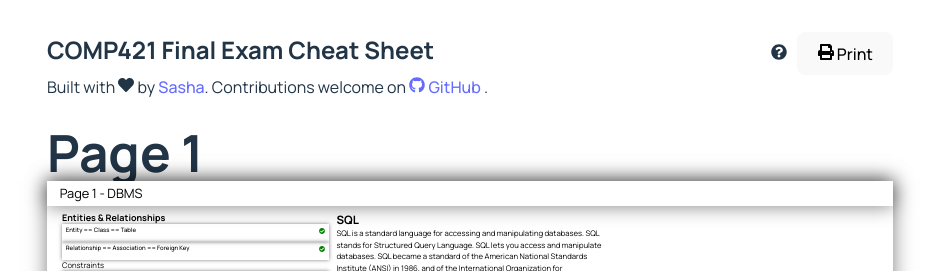
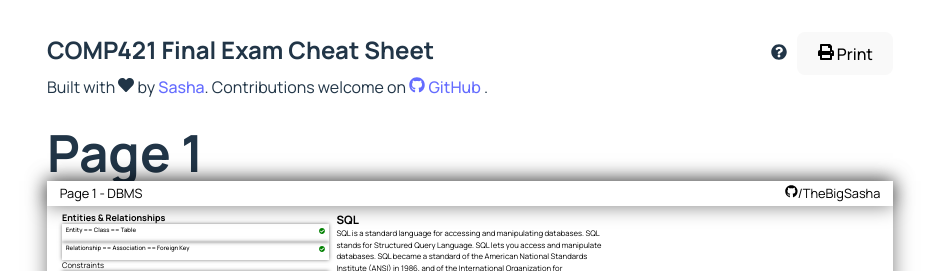
Before and after one commit to bengi-c/421_final_study_sheet, a React (Vite) app: page / in a window 1280 px wide. Shown: the top 271 px of the page, without its empty margins (170-1109 px from the left). Built offline with nearby package versions, Linux system fonts and the light colour scheme.

Commit message:
more self promotion

```diff
--- a/src/App.tsx
+++ b/src/App.tsx
@@ -13,7 +13,7 @@ import {
 import { Footer, LeftRight } from "./components/Layout";
 import { SiOcaml } from "react-icons/si";
 import { Modal } from "./components/Modal";
-import { KeyValue, YesKey } from "./components/KeyValue";
+import {KeyValue, NoKey, YesKey} from "./components/KeyValue";
 
 function App() {
   const [showHelp, setShowHelp] = useState(false);
@@ -40,7 +40,7 @@ function App() {
           <KeyValue key={"Scaling"} value={"None (100%)"}>
             Scaling
           </KeyValue>
-          <YesKey key={"Headers and Footers"}>Headers & Footers</YesKey>
+          <NoKey key={"Headers and Footers"}>Headers & Footers</NoKey>
           <YesKey key={"Background Graphics"}>Background Graphics</YesKey>
           <p>
             This site is only tested in <i>Google Chrome</i>. Other browsers may
--- a/src/pages/Page1.tsx
+++ b/src/pages/Page1.tsx
@@ -2,16 +2,17 @@ import { A4Paper } from "../components/Paper";
 import React from "react";
 import { PageHeader } from "../components/PageHeader";
 import { SQL } from "../components/Code";
-import { Callout, PageColumns, PageSection } from "../components/Layout";
+import {Callout, LeftRight, PageColumns, PageSection} from "../components/Layout";
 import { BASIC_SQL_EXAMPLE } from "../assets/Code";
 import { KeyValue, NoKey, YesKey } from "../components/KeyValue";
 import Latex from "react-latex-next";
 import 'katex/dist/katex.min.css'
+import {FaGithub} from "react-icons/fa";
 
 export const Page1: React.FC<{}> = () => {
   return (
     <A4Paper>
-      <PageHeader>Page 1 - DBMS</PageHeader>
+      <PageHeader><span>Page 1 - DBMS</span><span><FaGithub/>/TheBigSasha</span></PageHeader>
       <PageColumns>
         <PageSection>
           <h3>Entities & Relationships</h3>
```
